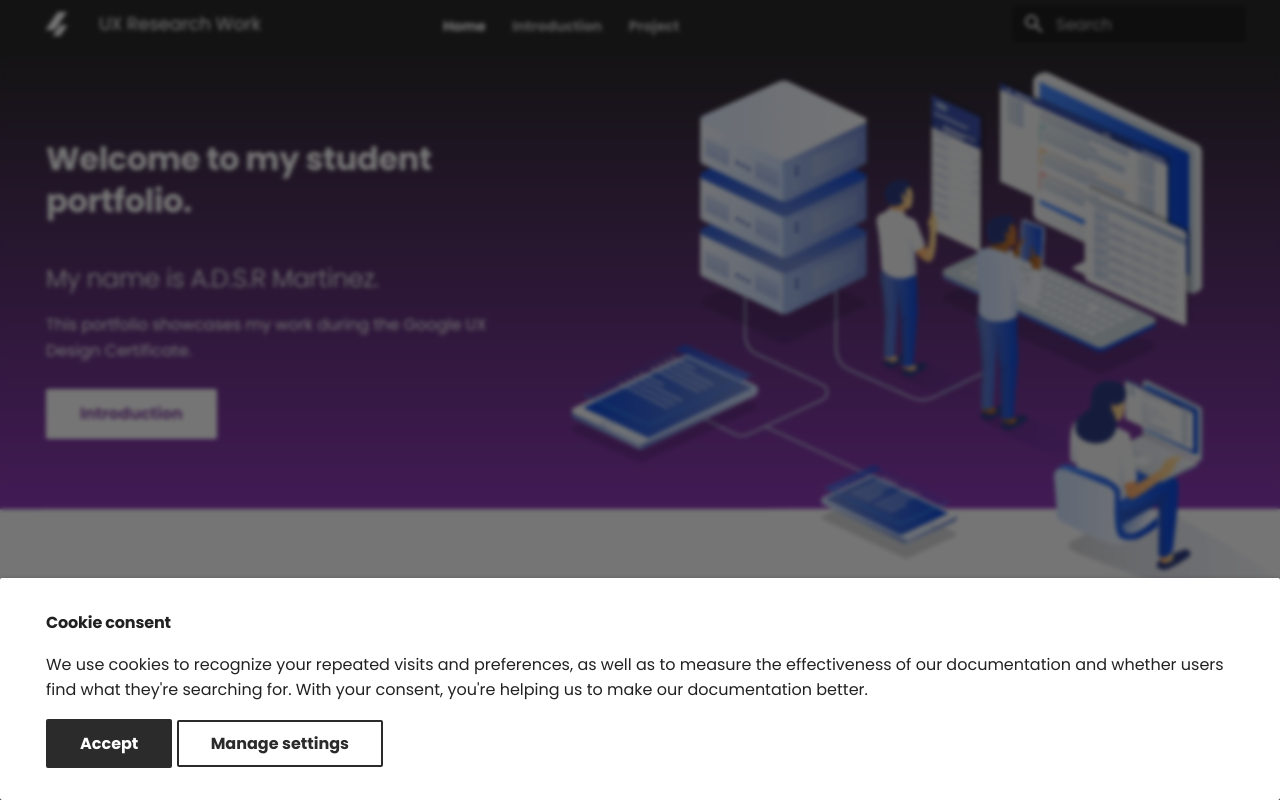
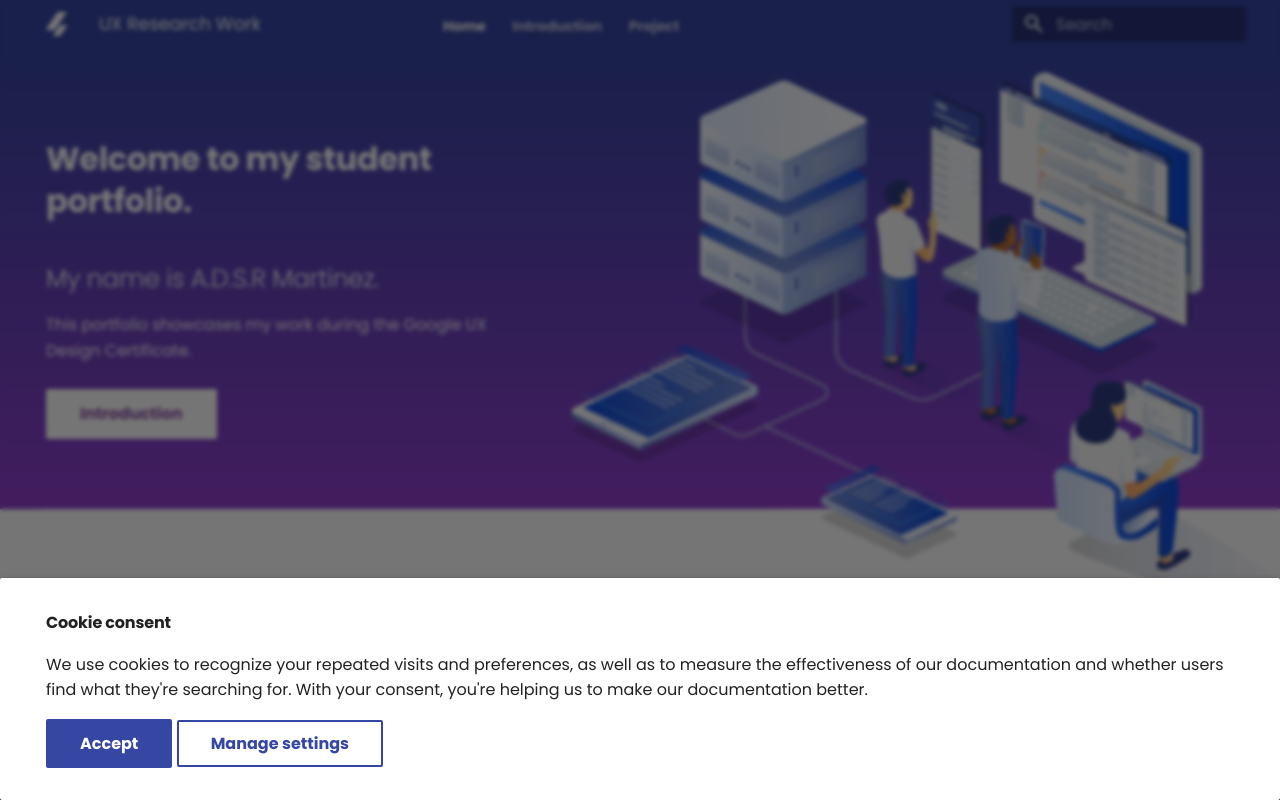
Before and after one commit to divstackio/docs-study, a PHP site: page /index.html in a window 1280 px wide. Run offline with PHP 8.4, Linux system fonts and the light colour scheme.

Commit message:
Add changes for dbb91094991fa86b06a14c9d4b8e5c96f3ddcd68

```diff
--- a/css/custom.css
+++ b/css/custom.css
@@ -1,7 +1,7 @@
 :root>* {
-  --md-primary-fg-color: #2b2b2b;
-  --md-primary-fg-color--light: #2b2b2b;
-  --md-primary-fg-color--dark: #2b2b2b;
+  --md-primary-fg-color: #3646a3;
+  --md-primary-fg-color--light: #3646a3;
+  --md-primary-fg-color--dark: #3646a3;
 }
 
 
```
Also changed, not shown: 1 other file.
